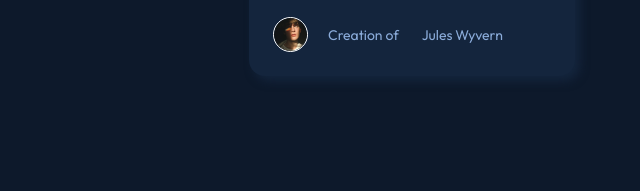
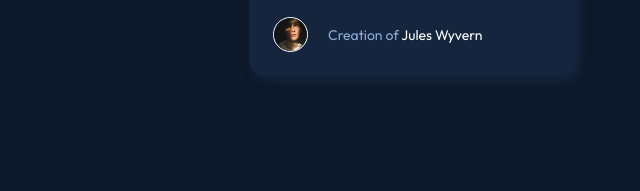
Before and after one commit to GabrielFierro/NFT-preview-card-component, a plain HTML site: page index.html in a window 1280 px wide. Shown: the part 605-796 px from the top of the page, 228-868 px from the left. Drawn offline with Linux system fonts and the light colour scheme.

Commit message:
add: add properties to the span that contain the Jules Wyvern name

```diff
--- a/css/estilos.scss
+++ b/css/estilos.scss
@@ -107,6 +107,11 @@ body {
 						margin-top: 1rem;
 						font-size: 1.4rem;
 						color: var(--soft-blue);
+
+						span {
+							margin-left: 0;
+							color: var(--white);
+						}
 					}
 				}
 			}
```
Also changed, not shown: css/estilos.css, 1 other file.
